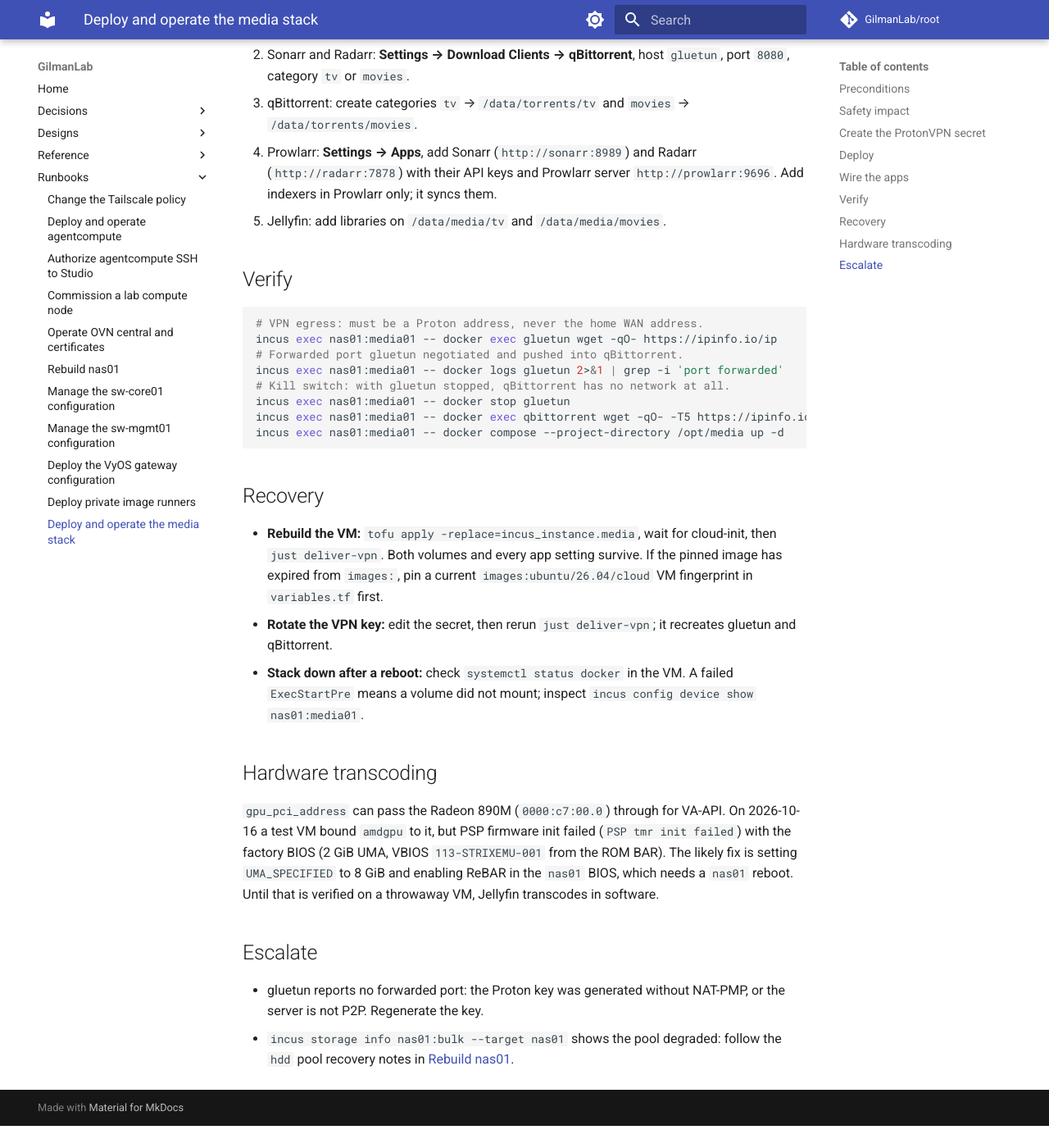
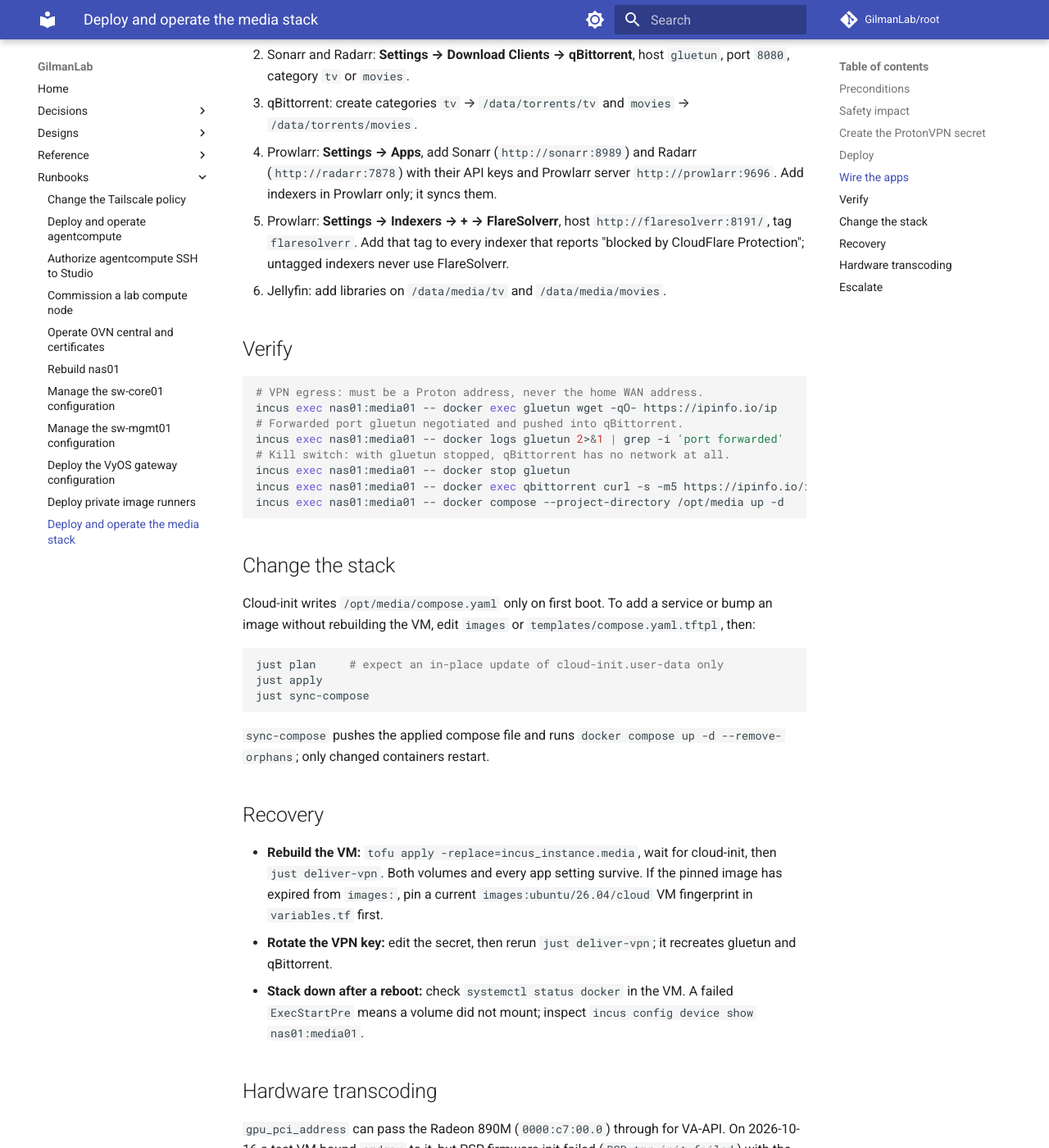
Before and after one commit to GilmanLab/root, an MkDocs documentation site: the page built from docs/docs/runbooks/media-stack.md, in a window 1280 px wide and 1400 px high, scrolled down 2433 px. Shown: the whole window at 82% size. Built offline with MkDocs 1.6.1 and Material for MkDocs 9.7.7, drawn with Linux system fonts in a browser that asks for light colours; comment, search, counter and statistics services are not loaded; before the commit the page ends 3806 px from its top, so only the background shows below that.

Commit message:
docs(media): add FlareSolverr wiring and the sync-compose procedure (#40)

````diff
--- a/docs/docs/runbooks/media-stack.md
+++ b/docs/docs/runbooks/media-stack.md
@@ -111,7 +111,11 @@ All containers see the library volume at `/data`:
 4. Prowlarr: **Settings → Apps**, add Sonarr (`http://sonarr:8989`) and Radarr
    (`http://radarr:7878`) with their API keys and Prowlarr server
    `http://prowlarr:9696`. Add indexers in Prowlarr only; it syncs them.
-5. Jellyfin: add libraries on `/data/media/tv` and `/data/media/movies`.
+5. Prowlarr: **Settings → Indexers → + → FlareSolverr**, host
+   `http://flaresolverr:8191/`, tag `flaresolverr`. Add that tag to every
+   indexer that reports "blocked by CloudFlare Protection"; untagged indexers
+   never use FlareSolverr.
+6. Jellyfin: add libraries on `/data/media/tv` and `/data/media/movies`.
 
 ## Verify
 
@@ -122,9 +126,24 @@ incus exec nas01:media01 -- docker exec gluetun wget -qO- https://ipinfo.io/ip
 incus exec nas01:media01 -- docker logs gluetun 2>&1 | grep -i 'port forwarded'
 # Kill switch: with gluetun stopped, qBittorrent has no network at all.
 incus exec nas01:media01 -- docker stop gluetun
-incus exec nas01:media01 -- docker exec qbittorrent wget -qO- -T5 https://ipinfo.io/ip  # must fail
+incus exec nas01:media01 -- docker exec qbittorrent curl -s -m5 https://ipinfo.io/ip  # must fail
 incus exec nas01:media01 -- docker compose --project-directory /opt/media up -d
 ```
+
+## Change the stack
+
+Cloud-init writes `/opt/media/compose.yaml` only on first boot. To add a
+service or bump an image without rebuilding the VM, edit `images` or
+`templates/compose.yaml.tftpl`, then:
+
+```bash
+just plan     # expect an in-place update of cloud-init.user-data only
+just apply
+just sync-compose
+```
+
+`sync-compose` pushes the applied compose file and runs
+`docker compose up -d --remove-orphans`; only changed containers restart.
 
 ## Recovery
 
````
